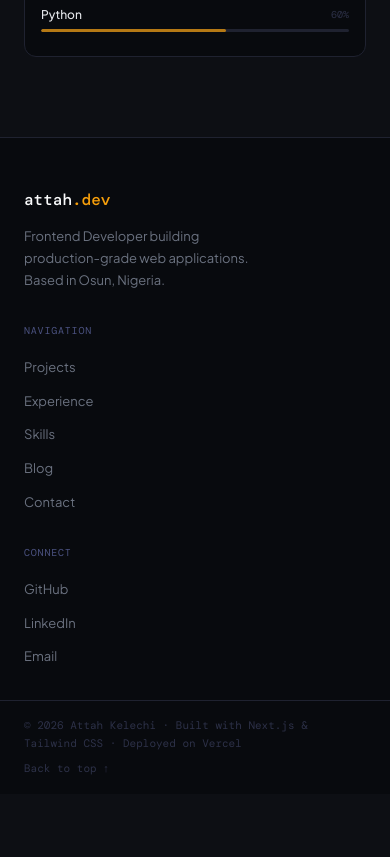
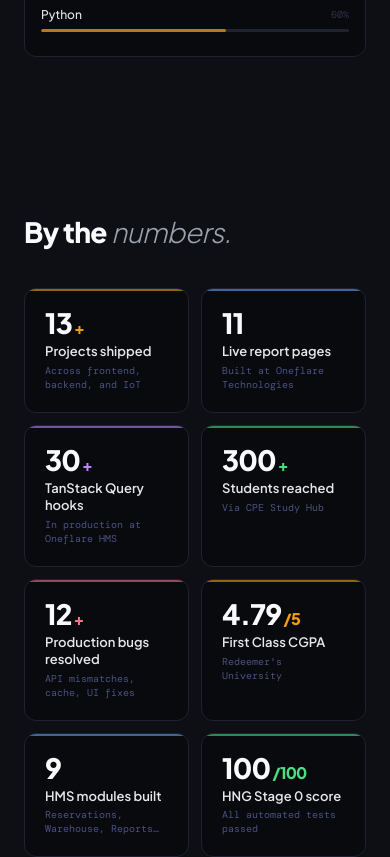
Before and after one commit to Kaycee-attah/attah-dev, a Next.js app: page / in a window 390 px wide. Shown: the part 6600-7457 px from the top of the page. Before the commit the page ends 7394 px from the top, so only its background shows below. Built offline with nearby package versions, Linux system fonts and the light colour scheme.

Commit message:
Add Achievements section

```diff
--- a/app/globals.css
+++ b/app/globals.css
@@ -302,3 +302,10 @@ h1, h2, h3, h4, h5, h6 {
     grid-column: span 1 !important;
   }
 }
+
+/* ─── ACHIEVEMENTS RESPONSIVE ────────────────────────────── */
+@media (max-width: 768px) {
+  .achievements-grid {
+    grid-template-columns: repeat(2, 1fr) !important;
+  }
+}
--- a/app/page.tsx
+++ b/app/page.tsx
@@ -1,4 +1,5 @@
 import About from "@/components/sections/About";
+import Achievements from "@/components/sections/Achievements";
 import Experience from "@/components/sections/Experience";
 import Hero from "@/components/sections/Hero";
 import Projects from "@/components/sections/Projects";
@@ -12,6 +13,7 @@ export default function Home() {
       <Projects />
       <Experience />
       <Skills />
+      <Achievements />
     </main>
   )
 }
--- /dev/null
+++ b/components/sections/Achievements.tsx
@@ -0,0 +1,217 @@
+'use client'
+
+import { useEffect, useRef, useState } from 'react'
+import { useReveal } from '@/lib/useReveal'
+import { achievements, achievementsData } from '@/lib/data/achievements'
+
+// ─── COUNT UP HOOK ────────────────────────────────────────────
+function useCountUp(target: number, duration: number, start: boolean) {
+  const [count, setCount] = useState(0)
+
+  useEffect(() => {
+    if (!start) return
+
+    const isDecimal = target % 1 !== 0
+    const startTime = performance.now()
+
+    const tick = (now: number) => {
+      const elapsed = now - startTime
+      const progress = Math.min(elapsed / duration, 1)
+      // Ease out cubic — fast start, slow finish
+      const eased = 1 - Math.pow(1 - progress, 3)
+      const current = eased * target
+      setCount(isDecimal
+        ? Math.round(current * 100) / 100
+        : Math.floor(current)
+      )
+      if (progress < 1) requestAnimationFrame(tick)
+      else setCount(target)
+    }
+
+    requestAnimationFrame(tick)
+  }, [start, target, duration])
+
+  return count
+}
+
+// ─── ACHIEVEMENT CARD ─────────────────────────────────────────
+function AchievementCard({
+  achievement,
+  index,
+  isVisible,
+}: {
+  achievement: typeof achievements[0]
+  index: number
+  isVisible: boolean
+}) {
+  const count = useCountUp(
+    achievement.number,
+    1800,
+    isVisible
+  )
+
+  const isDecimal = achievement.number % 1 !== 0
+
+  return (
+    <div
+      style={{
+        background: 'var(--bg-surface)',
+        border: '0.5px solid var(--border)',
+        borderRadius: '12px',
+        padding: '20px',
+        opacity: isVisible ? 1 : 0,
+        transform: isVisible ? 'translateY(0)' : 'translateY(16px)',
+        transition: `opacity 0.5s ease ${index * 0.08}s, transform 0.5s ease ${index * 0.08}s`,
+        position: 'relative',
+        overflow: 'hidden',
+      }}
+    >
+      {/* ACCENT LINE */}
+      <div
+        style={{
+          position: 'absolute',
+          top: 0,
+          left: 0,
+          right: 0,
+          height: '2px',
+          background: achievement.color,
+          opacity: 0.6,
+        }}
+      />
+
+      {/* NUMBER */}
+      <div
+        style={{
+          fontSize: 'clamp(28px, 3.5vw, 40px)',
+          fontWeight: 800,
+          letterSpacing: '-0.03em',
+          color: 'var(--text-primary)',
+          lineHeight: 1,
+          marginBottom: '6px',
+        }}
+      >
+        {isDecimal ? count.toFixed(2) : count}
+        <span
+          style={{
+            fontSize: 'clamp(16px, 2vw, 22px)',
+            color: achievement.color,
+            marginLeft: '2px',
+          }}
+        >
+          {achievement.unit}
+        </span>
+      </div>
+
+      {/* LABEL */}
+      <p
+        style={{
+          fontSize: '13px',
+          fontWeight: 600,
+          color: 'var(--text-secondary)',
+          marginBottom: '4px',
+          lineHeight: 1.3,
+        }}
+      >
+        {achievement.label}
+      </p>
+
+      {/* SUB */}
+      <p
+        style={{
+          fontFamily: 'var(--font-mono)',
+          fontSize: '10px',
+          color: 'var(--text-ghost)',
+          lineHeight: 1.4,
+        }}
+      >
+        {achievement.sub}
+      </p>
+
+    </div>
+  )
+}
+
+// ─── ACHIEVEMENTS COMPONENT ───────────────────────────────────
+export default function Achievements() {
+  const sectionRef = useReveal()
+  const gridRef = useRef<HTMLDivElement>(null)
+  const [isVisible, setIsVisible] = useState(false)
+
+  useEffect(() => {
+    const el = gridRef.current
+    if (!el) return
+
+    const observer = new IntersectionObserver(
+      (entries) => {
+        entries.forEach((entry) => {
+          if (entry.isIntersecting) {
+            setIsVisible(true)
+            observer.unobserve(entry.target)
+          }
+        })
+      },
+      { threshold: 0.15 }
+    )
+
+    observer.observe(el)
+    return () => observer.disconnect()
+  }, [])
+
+  return (
+    <section
+      ref={sectionRef}
+      className="reveal"
+      style={{
+        maxWidth: '1200px',
+        margin: '0 auto',
+        padding: '80px 24px',
+      }}
+    >
+
+      {/* ── HEADING ──────────────────────────────────────────── */}
+      <div style={{ marginBottom: '40px' }}>
+        <h2
+          style={{
+            fontSize: 'clamp(28px, 4vw, 36px)',
+            fontWeight: 800,
+            letterSpacing: '-0.025em',
+            color: 'var(--text-primary)',
+            lineHeight: 1.1,
+          }}
+        >
+          {achievementsData.title}{' '}
+          <em
+            style={{
+              fontStyle: 'italic',
+              fontWeight: 300,
+              color: 'var(--text-muted)',
+            }}
+          >
+            {achievementsData.titleEm}
+          </em>
+        </h2>
+      </div>
+
+      {/* ── GRID ─────────────────────────────────────────────── */}
+      <div
+        ref={gridRef}
+        style={{
+          display: 'grid',
+          gridTemplateColumns: 'repeat(4, 1fr)',
+          gap: '12px',
+        }}
+        className="achievements-grid"
+      >
+        {achievements.map((achievement, index) => (
+          <AchievementCard
+            key={achievement.id}
+            achievement={achievement}
+            index={index}
+            isVisible={isVisible}
+          />
+        ))}
+      </div>
+
+    </section>
+  )
+}
--- /dev/null
+++ b/lib/data/achievements.ts
@@ -0,0 +1,76 @@
+// ─── ACHIEVEMENTS DATA ────────────────────────────────────────
+// All achievements content lives here.
+// When the Admin panel is built, these will be fetched
+// from the database instead.
+
+export const achievements = [
+  {
+    id: 'projects',
+    number: 13,
+    unit: '+',
+    label: 'Projects shipped',
+    sub: 'Across frontend, backend, and IoT',
+    color: '#f59e0b',
+  },
+  {
+    id: 'reports',
+    number: 11,
+    unit: '',
+    label: 'Live report pages',
+    sub: 'Built at Oneflare Technologies',
+    color: '#60a5fa',
+  },
+  {
+    id: 'hooks',
+    number: 30,
+    unit: '+',
+    label: 'TanStack Query hooks',
+    sub: 'In production at Oneflare HMS',
+    color: '#c084fc',
+  },
+  {
+    id: 'students',
+    number: 300,
+    unit: '+',
+    label: 'Students reached',
+    sub: 'Via CPE Study Hub',
+    color: '#4ade80',
+  },
+  {
+    id: 'bugs',
+    number: 12,
+    unit: '+',
+    label: 'Production bugs resolved',
+    sub: 'API mismatches, cache, UI fixes',
+    color: '#fb7185',
+  },
+  {
+    id: 'gpa',
+    number: 4.79,
+    unit: '/5',
+    label: 'First Class CGPA',
+    sub: "Redeemer's University",
+    color: '#f59e0b',
+  },
+  {
+    id: 'modules',
+    number: 9,
+    unit: '',
+    label: 'HMS modules built',
+    sub: 'Reservations, Warehouse, Reports…',
+    color: '#60a5fa',
+  },
+  {
+    id: 'hng',
+    number: 100,
+    unit: '/100',
+    label: 'HNG Stage 0 score',
+    sub: 'All automated tests passed',
+    color: '#4ade80',
+  },
+]
+
+export const achievementsData = {
+  title: 'By the',
+  titleEm: 'numbers.',
+}
```
